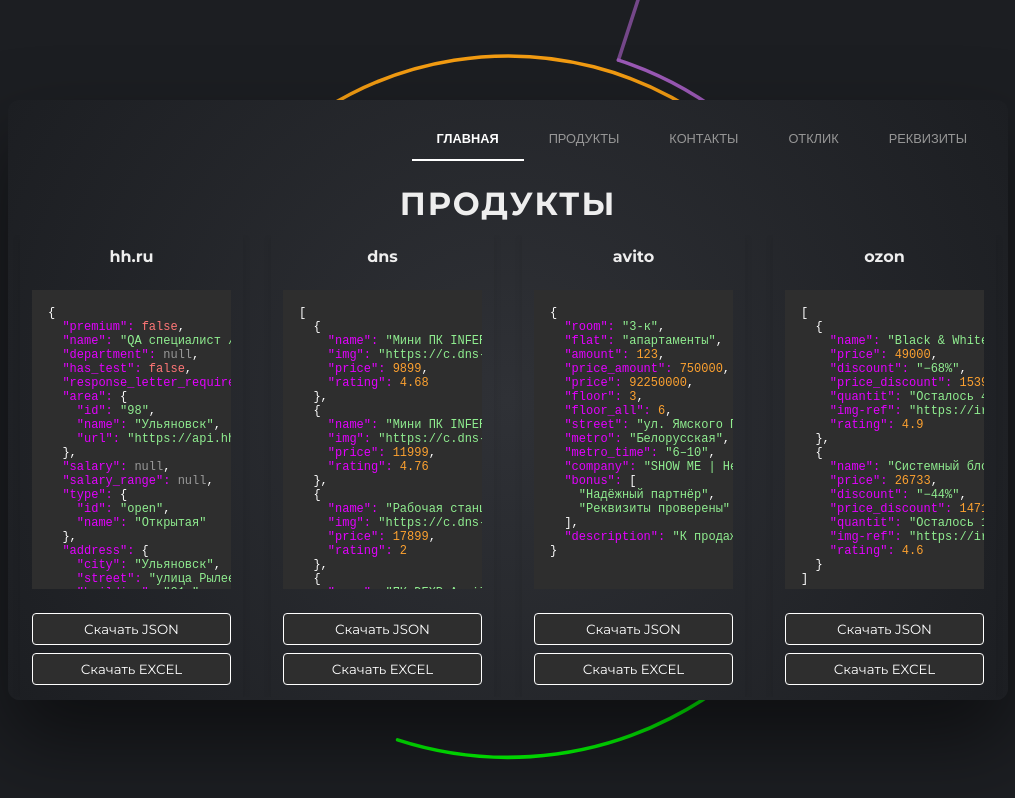
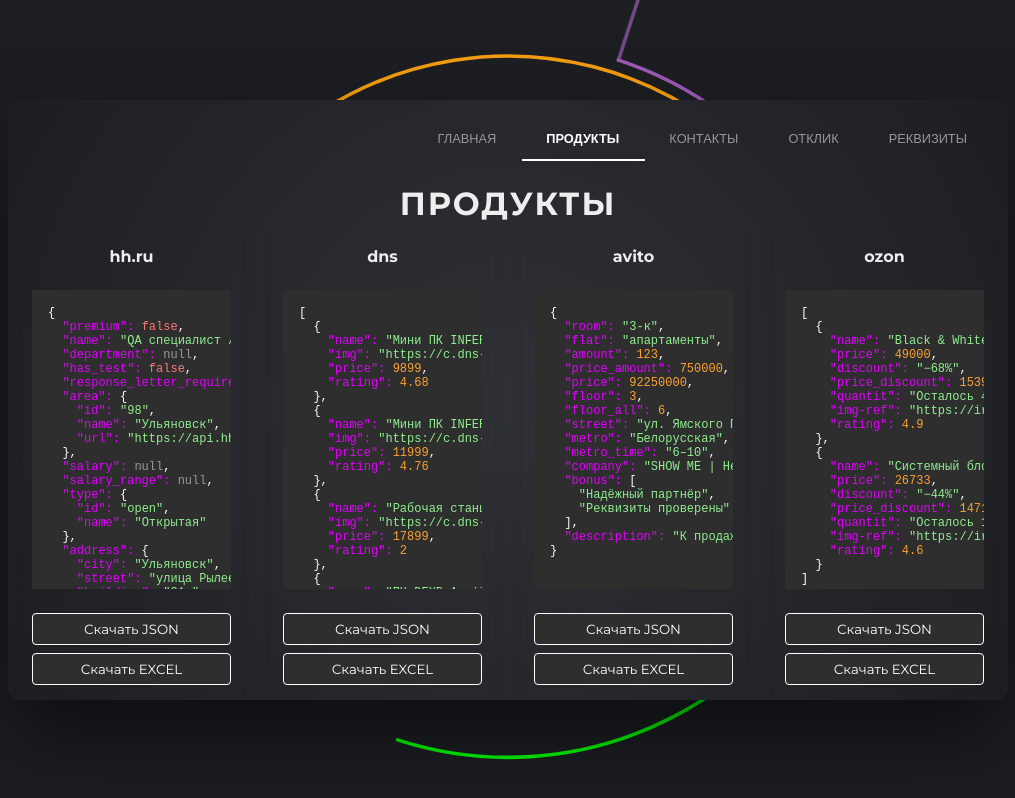
Before and after one commit to alexeyburov80/landing-frontend, an Angular app: page /products in a window 1280 px wide. Shown: the whole page, without its empty margins (132-1147 px from the left). Built offline with nearby package versions, Linux system fonts and the light colour scheme.

Commit message:
fix navigation

```diff
--- a/src/app/navigation/navigation.component.ts
+++ b/src/app/navigation/navigation.component.ts
@@ -1,6 +1,7 @@
 import {Component, EventEmitter, Inject, Input, OnDestroy, OnInit, Output, PLATFORM_ID} from '@angular/core';
 import {CommonModule, isPlatformBrowser} from '@angular/common';
-import { Router } from '@angular/router';
+import { Router, NavigationEnd } from '@angular/router';
+import { filter } from 'rxjs/operators';
 
 @Component({
   selector: 'app-navigation',
@@ -10,21 +11,45 @@
 })
 export class NavigationComponent implements OnInit, OnDestroy {
   private timerId!: any;
+  private routerSubscription: any;
   @Input() isMenuOpen = false;
   @Output() toggleChange = new EventEmitter();
   navItems = [
-    { label: 'ГЛАВНАЯ', isActive: true, url: '/' },
-    { label: 'ПРОДУКТЫ', isActive: false, url: 'products' },
-    { label: 'КОНТАКТЫ', isActive: false, url: 'contact' },
-    { label: 'ОТКЛИК', isActive: false, url: 'response' },
-    { label: 'РЕКВИЗИТЫ', isActive: false, url: 'requisites' }
+    { label: 'ГЛАВНАЯ', isActive: false, url: '/' },
+    { label: 'ПРОДУКТЫ', isActive: false, url: '/products' },
+    { label: 'КОНТАКТЫ', isActive: false, url: '/contact' },
+    { label: 'ОТКЛИК', isActive: false, url: '/response' },
+    { label: 'РЕКВИЗИТЫ', isActive: false, url: '/requisites' }
   ];
+
   constructor(private router: Router,
               @Inject(PLATFORM_ID) private platformId: any) {
   }
 
   ngOnInit() {
+    this.initializeActiveItem();
     this.timerId = setTimeout(() => this.updateIndicatorPosition(), 0);
+
+    this.routerSubscription = this.router.events
+      .pipe(filter(event => event instanceof NavigationEnd))
+      .subscribe(() => {
+        this.initializeActiveItem();
+        this.updateIndicatorPosition();
+      });
+  }
+
+  initializeActiveItem() {
+    const currentUrl = this.router.url;
+    this.navItems.forEach(item => {
+      item.isActive = item.url === currentUrl;
+    });
+
+    if (currentUrl === '/' || currentUrl === '') {
+      this.navItems[0].isActive = true;
+      this.navItems.forEach((item, index) => {
+        if (index !== 0) item.isActive = false;
+      });
+    }
   }
 
   selectItem(selectedItem: any) {
@@ -58,5 +83,8 @@
     if (this.timerId) {
       clearTimeout(this.timerId);
     }
+    if (this.routerSubscription) {
+      this.routerSubscription.unsubscribe();
+    }
   }
 }
```
